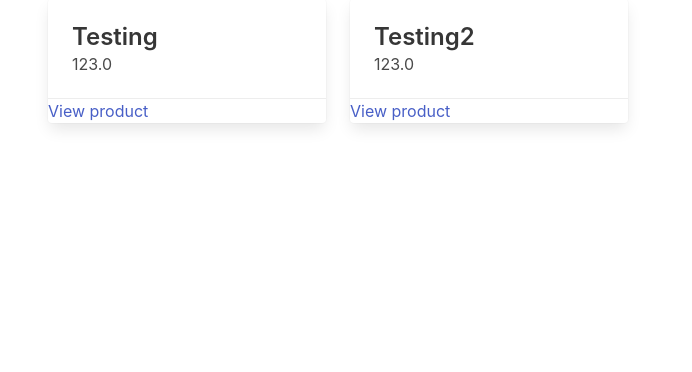
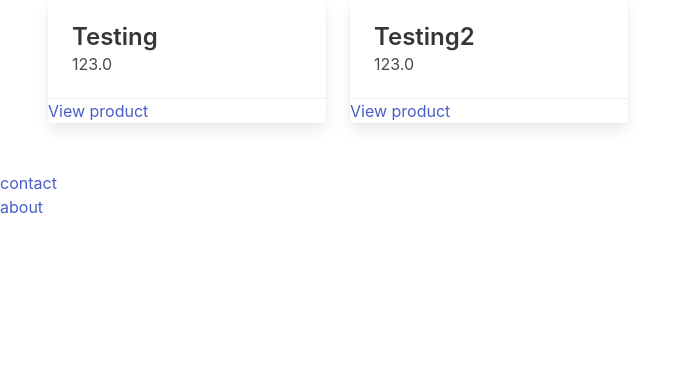
Before and after one commit to FoxGoName/djangoprojectISI, a Django app: page / in a window 1280 px wide. Shown: the part 249-621 px from the top of the page, without its empty margins (0-692 px from the left). Run offline with Django 5.2, Linux system fonts and the light colour scheme; data comes from the database, SQL or seed files in the repository; both versions use the stored data as it was after the commit.

Commit message:
finished about contact page

```diff
--- a/ISI/ISI/urls.py
+++ b/ISI/ISI/urls.py
@@ -17,7 +17,7 @@ Including another URLconf
 from django.contrib import admin
 from django.urls import path
 
-from core.views import frontPage, productManagePage
+from core.views import frontPage, productManagePage, contactPage, aboutPage
 
 from store.views import productDetail, productCreateView, editProductView
 
@@ -26,7 +26,8 @@ from store.views import productDetail, productCreateView, editProductView
 urlpatterns = [
     path('admin/', admin.site.urls),
     path('', frontPage, name="frontPage"),
-
+    path('contact/', contactPage, name='contactPage'),
+    path('about/', aboutPage, name='aboutPage'),
     path('productManager/', productManagePage, name="productManager"),
     path('productManager/add/', productCreateView.as_view(), name="addProduct"),
     path('productManager/edit/<int:pk>/', editProductView.as_view(), name='editProduct'),
--- a/ISI/core/views.py
+++ b/ISI/core/views.py
@@ -3,6 +3,7 @@ from django.views.generic.edit import CreateView, UpdateView
 from store.models import Product
 
 # Create your views here.
+
 def frontPage(request):
 
     products = Product.objects.all()
@@ -21,3 +22,9 @@ def productManagePage(request):
         'products': products
     }
     return render(request, 'product.html', context)
+
+def aboutPage(request):
+    return render(request, 'about.html')
+
+def contactPage(request):
+    return render(request, 'contact.html')
--- a/ISI/store/views.py
+++ b/ISI/store/views.py
@@ -1,4 +1,5 @@
 from django.shortcuts import render, get_object_or_404
+from django.urls import reverse
 from django.views.generic import CreateView, UpdateView
 from .models import Product
 
@@ -16,6 +17,9 @@ class productCreateView(CreateView):
     template_name = "addProduct.html"
     fields = '__all__'
 
+    def get_success_url(self):
+        return reverse("productManager")
+
 class editProductView(UpdateView):
     model = Product
     template_name = "editProduct.html"
--- a/ISI/templates/base.html
+++ b/ISI/templates/base.html
@@ -19,11 +19,24 @@
 				</a>
 			</div>
 
+
+
         </nav>
+
 		<section class="section">
 			{% block content %}
             {% endblock %}
 		</section>
+		<footer>
+			<div>
+				<div>
+					<a href="{% url 'contactPage' %}">contact</a>
+				</div>
+				<div>
+					<a href="{% url 'aboutPage' %}">about</a>
+				</div>
+			</div>
+		</footer>
 
 		{% block scripts %}
 		{% endblock %}
```
Also changed, not shown: ISI/db.sqlite3.
